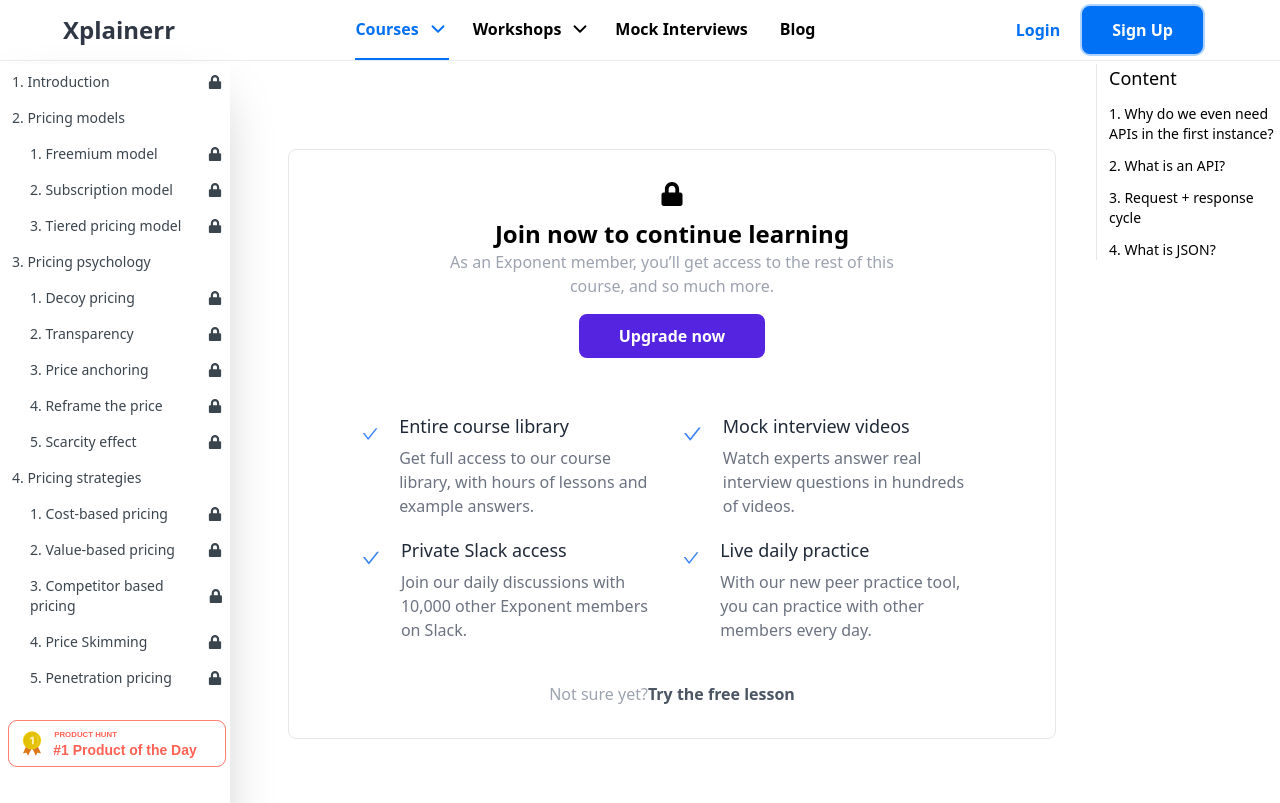
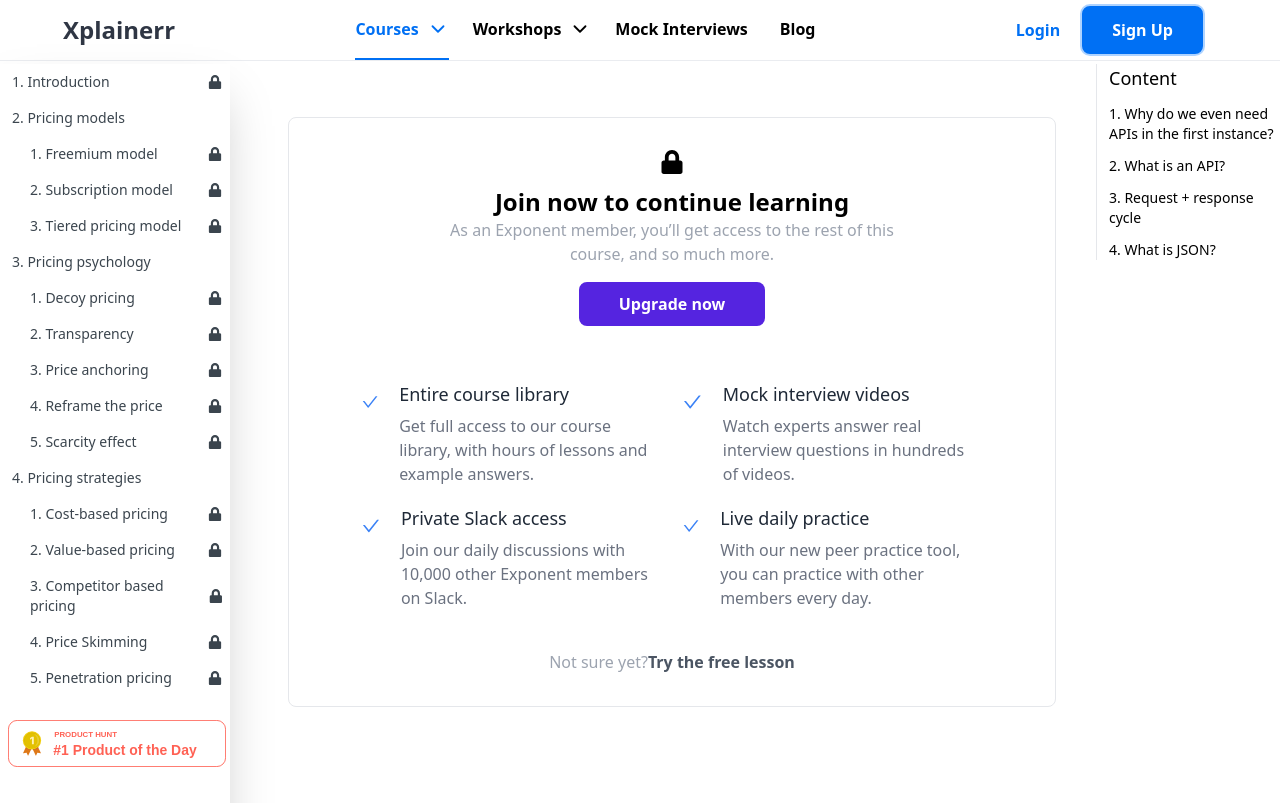
Before and after one commit to EmtiazHossainE2/xplainer, a Next.js app: page /courses/pricing-for-pm/introduction in a window 1280 px wide. Built offline with nearby package versions, Linux system fonts and the light colour scheme; no server answers.

Commit message:
optimize

```diff
--- a/src/layout/SidebarLayout.js
+++ b/src/layout/SidebarLayout.js
@@ -105,7 +105,7 @@ const SidebarLayout = ({ posts, course, children, slug }) => {
           </div>
 
           {/********************** Content  **********************/}
-          <div className="px-8 py-16 ml-[20%] mr-[15%]">{children}</div>
+          <div className="px-8  pt-8 pb-16 ml-[20%] mr-[15%]">{children}</div>
 
           {/********************** Right Side  **********************/}
           <div className="flex flex-col text-left fixed top-16 right-0 w-[15%] min-h-[100vh] pl-2">
```
